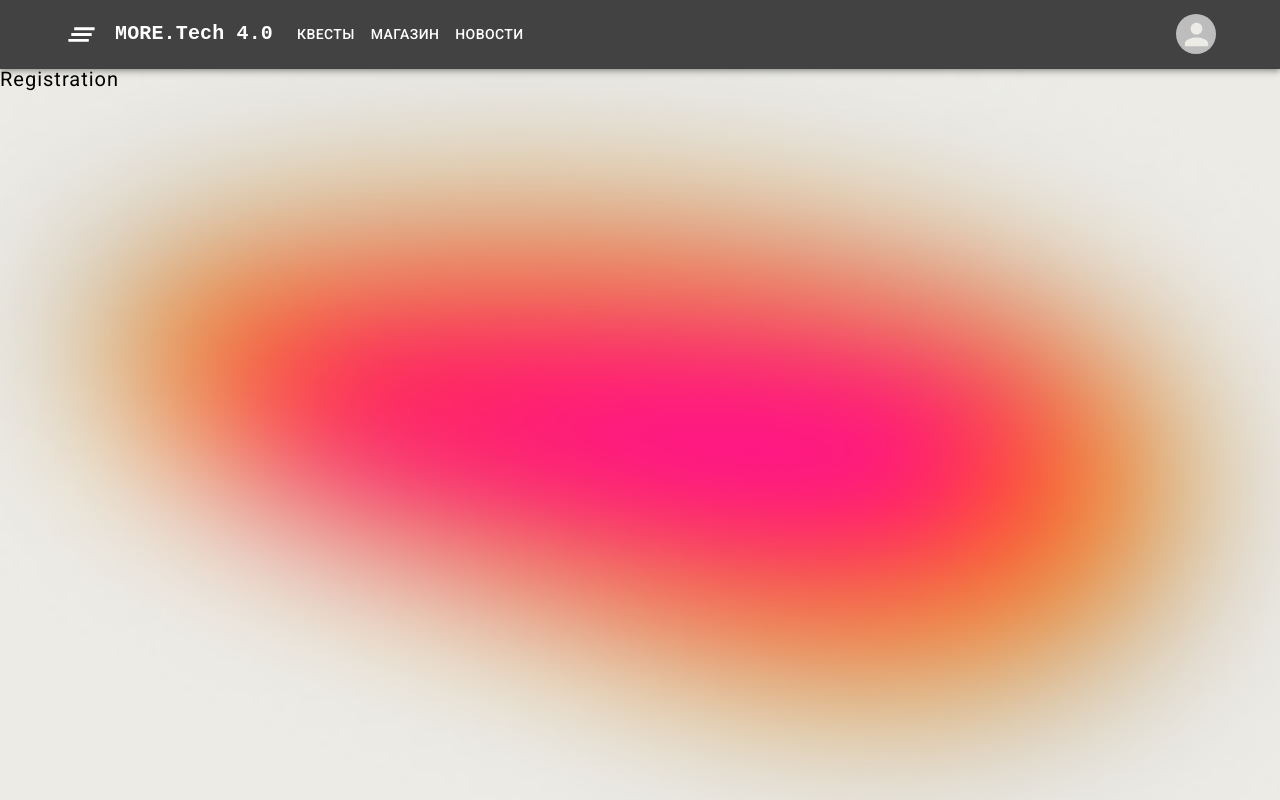
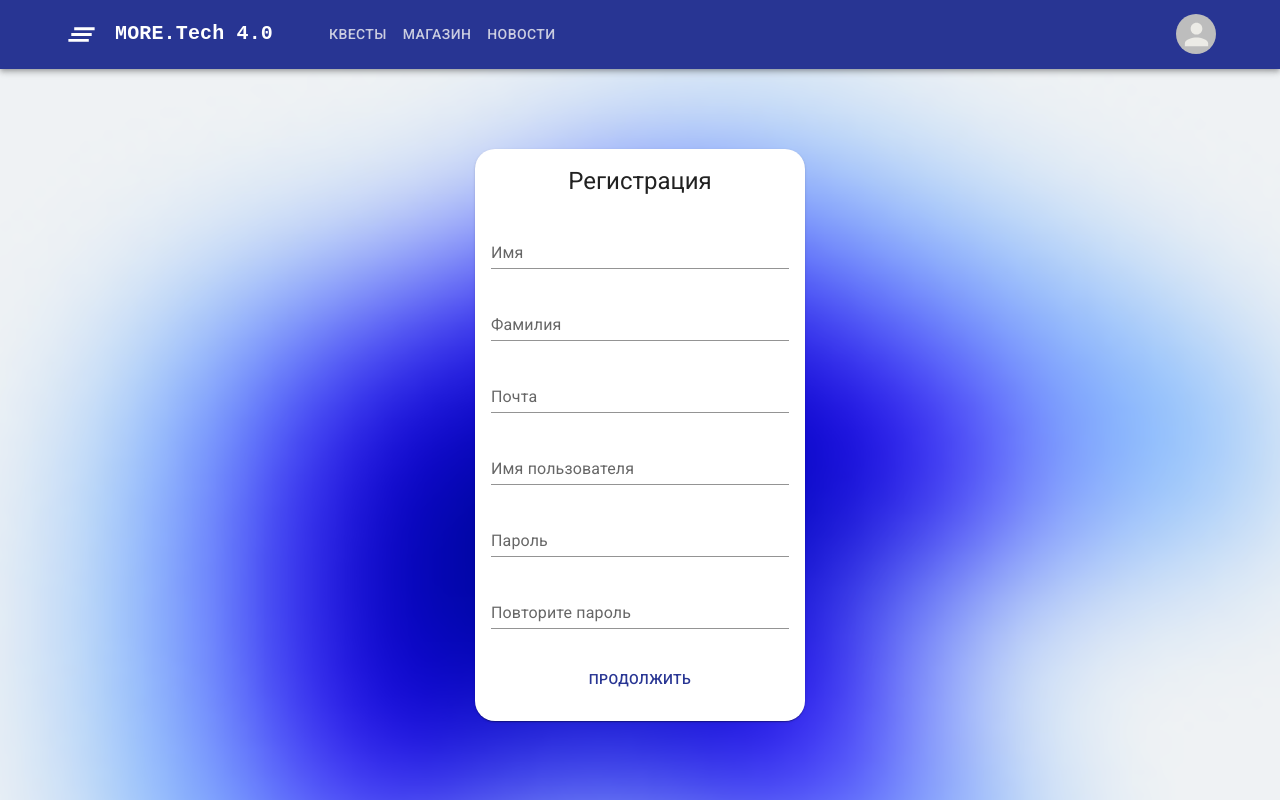
Before and after one commit to WhCollar/SneilBeeHackathon, a React (Create React App) app in the folder client/: page /registration in a window 1280 px wide. Built offline with nearby package versions, Linux system fonts and the light colour scheme.

Commit message:
Реализована верстка страниц регистрации и входа

```diff
--- a/client/src/components/Navigation.js
+++ b/client/src/components/Navigation.js
@@ -24,6 +24,7 @@ export default function Navigation() {
   const handleOpenNavMenu = (event) => {
     setAnchorElNav(event.currentTarget);
   };
+
   const handleOpenUserMenu = (event) => {
     setAnchorElUser(event.currentTarget);
   };
@@ -47,7 +48,7 @@ export default function Navigation() {
             component="a"
             href="/"
             sx={{
-              mr: 2,
+              mr: 6,
               display: { xs: 'none', md: 'flex' },
               fontFamily: 'monospace',
               fontWeight: 700,
@@ -114,7 +115,6 @@ export default function Navigation() {
             component="a"
             href="/"
             sx={{
-              mr: 2,
               display: { xs: 'flex', md: 'none' },
               flexGrow: 1,
               fontFamily: 'monospace',
@@ -128,20 +128,23 @@ export default function Navigation() {
           </Typography>
           <Box sx={{ flexGrow: 1, display: { xs: 'none', md: 'flex' } }}>
             <Button
+              color="secondary"
               onClick={() => navigate('/quests')}
-              sx={{ my: 2, color: 'white', display: 'block' }}
+              sx={{ my: 2, display: 'block' }}
             >
               Квесты
             </Button>
             <Button
+              color="secondary"
               onClick={() => navigate('/shop')}
-              sx={{ my: 2, color: 'white', display: 'block' }}
+              sx={{ my: 2, display: 'block' }}
             >
               Магазин
             </Button>
             <Button
+              color="secondary"
               onClick={() => navigate('/news')}
-              sx={{ my: 2, color: 'white', display: 'block' }}
+              sx={{ my: 2, display: 'block' }}
             >
               Новости
             </Button>
--- a/client/src/components/pages/Login.js
+++ b/client/src/components/pages/Login.js
@@ -1,5 +1,41 @@
+import * as React from "react";
+import Grid from '@mui/material/Grid';
+import Card from '@mui/material/Card';
+import TextField from '@mui/material/TextField';
+import CardContent from '@mui/material/CardContent';
+import Button from '@mui/material/Button';
+import Typography from '@mui/material/Typography';
+
 export default function Login() {
   return (
-    <h2>Login</h2>
+    <Grid container justifyContent="center" sx={{ mt: 10 }}>
+      <Card sx={{
+        width: 330,
+      }}>
+        <CardContent sx={{
+          display: 'flex',
+          flexDirection: 'column',
+          alignItems: 'center'
+        }}>
+          <Typography gutterBottom variant="h5" component="div">
+            Вход
+          </Typography>
+          <TextField
+            fullWidth
+            label="Почта / имя пользователя"
+            variant="standard"
+            margin="normal"
+          />
+          <TextField
+            fullWidth
+            label="Пароль"
+            type="password"
+            variant="standard"
+            margin="normal"
+          />
+          <Button size="medium" sx={{ mt: 3 }}>Продолжить</Button>
+        </CardContent>
+      </Card>
+    </Grid>
   );
 }
--- a/client/src/components/pages/Registration.js
+++ b/client/src/components/pages/Registration.js
@@ -1,5 +1,66 @@
+import * as React from "react";
+import Grid from '@mui/material/Grid';
+import Card from '@mui/material/Card';
+import TextField from '@mui/material/TextField';
+import CardContent from '@mui/material/CardContent';
+import Button from '@mui/material/Button';
+import Typography from '@mui/material/Typography';
+
 export default function Registration() {
   return (
-    <h2>Registration</h2>
+    <Grid container justifyContent="center" sx={{ mt: 10 }}>
+      <Card sx={{
+        width: 330,
+      }}>
+        <CardContent sx={{
+          display: 'flex',
+          flexDirection: 'column',
+          alignItems: 'center'
+        }}>
+          <Typography gutterBottom variant="h5" component="div">
+            Регистрация
+          </Typography>
+          <TextField
+            fullWidth
+            label="Имя"
+            variant="standard"
+            margin="normal"
+          />
+          <TextField
+            fullWidth
+            label="Фамилия"
+            variant="standard"
+            margin="normal"
+          />
+          <TextField
+            fullWidth
+            label="Почта"
+            variant="standard"
+            margin="normal"
+          />
+          <TextField
+            fullWidth
+            label="Имя пользователя"
+            variant="standard"
+            margin="normal"
+          />
+          <TextField
+            fullWidth
+            label="Пароль"
+            type="password"
+            variant="standard"
+            margin="normal"
+          />
+          <TextField
+            fullWidth
+            label="Повторите пароль"
+            type="password"
+            variant="standard"
+            margin="normal"
+          />
+          <Button size="medium" sx={{ mt: 3 }}>Продолжить</Button>
+        </CardContent>
+      </Card>
+    </Grid>
   );
 }
--- a/client/src/components/routing/App.js
+++ b/client/src/components/routing/App.js
@@ -2,7 +2,7 @@ import * as React from 'react';
 import { Provider } from "react-redux";
 import { Routes, Route } from 'react-router-dom';
 import { ThemeProvider } from '@mui/material/styles';
-import { theme } from "../theme";
+import { theme } from "../../theme";
 import store from "../../store";
 import Main from "../Main";
 import Home from "../pages/Home";
--- a/client/src/index.css
+++ b/client/src/index.css
@@ -21,10 +21,11 @@ body {
   font-weight: 400;
   letter-spacing: 1px;
   font-size: 20px;
-  background-image: url('./assets/background_img.png');
+  background-image: url('./assets/back.png');
   background-size: 100%;
   background-repeat: no-repeat;
-  background-color: #ECEBE6;
+  background-position: 0 50px;
+  background-color: #EFF2F4;
 }
 
 ol, ul {
--- a/client/src/components/theme/index.js
+++ b/client/src/theme/index.js
@@ -4,10 +4,10 @@ export const theme = createTheme({
   palette: {
     type: 'light',
     primary: {
-      main: '#424242',
+      main: '#283593',
     },
     secondary: {
-      main: '#F5F5F5',
+      main: 'rgba(244, 244, 244, 0.8)',
     },
     background: {
       default: '#ECEBE6',
```
Also changed, not shown: client/src/assets/back.png (added).
